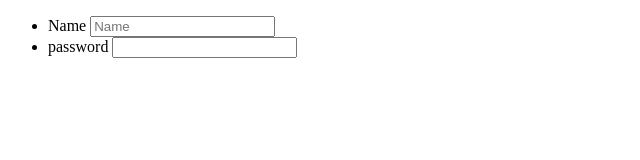
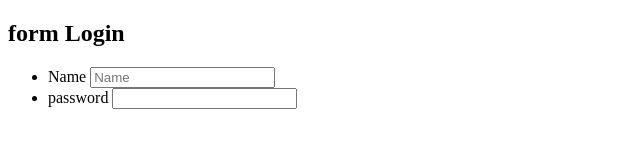
Before and after one commit to Alfi-Zp/belajar-niomic, a plain HTML site: page index.html in a window 1280 px wide. Shown: the whole page, without its empty margins (0-640 px from the left). Drawn offline with Linux system fonts and the light colour scheme.

Commit message:
manambahkan h2

```diff
--- a/index.html
+++ b/index.html
@@ -7,6 +7,7 @@
     <title>Test</title>
 </head>
 <body>
+    <h2>form Login</h2>
 <Ul>
     <li>
         <label for="name">Name</label>
```
